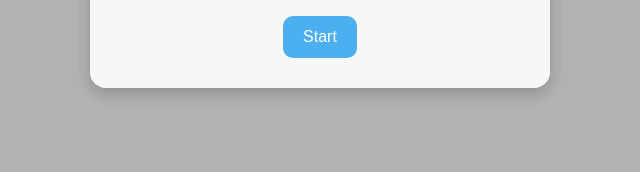
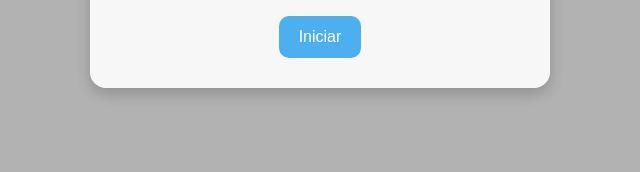
Before and after one commit to Git-da-K/Trainers, a plain HTML site: page tc_newENG/index.html in a window 1280 px wide. Shown: the part 435-607 px from the top of the page, 320-960 px from the left. Drawn offline with Linux system fonts and the light colour scheme.

Commit message:
Update index.html

```diff
--- a/tc_newENG/index.html
+++ b/tc_newENG/index.html
@@ -11,7 +11,7 @@
   <div id="start-screen" class="overlay active">
     <div class="modal">
       <h2>Resolva o problema para descobrir quantos adesivos você precisa para o foguete 🚀</h2>
-      <button onclick="startGame()">Start</button>
+      <button onclick="startGame()">Iniciar</button>
     </div>
   </div>
 
```
